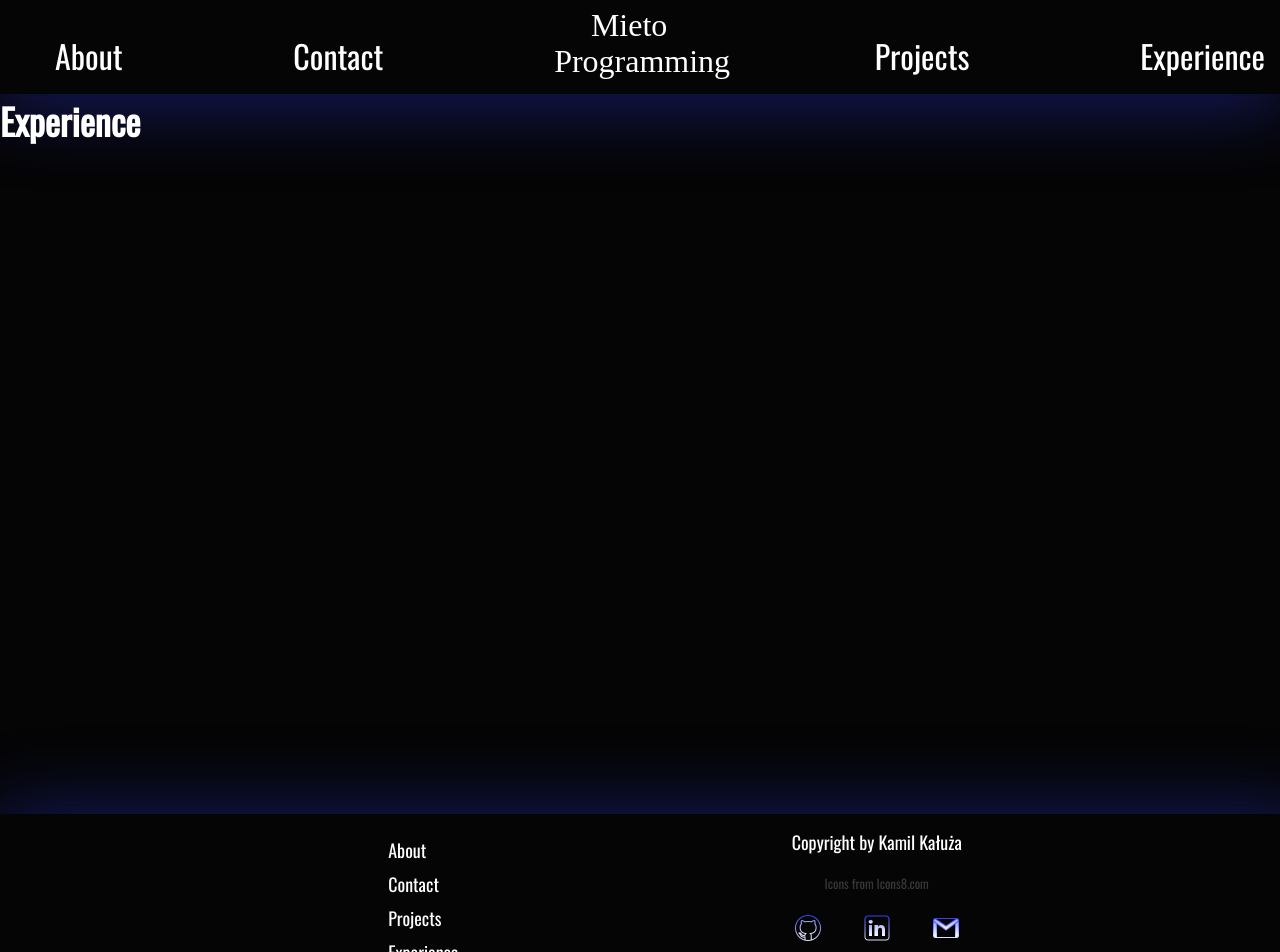
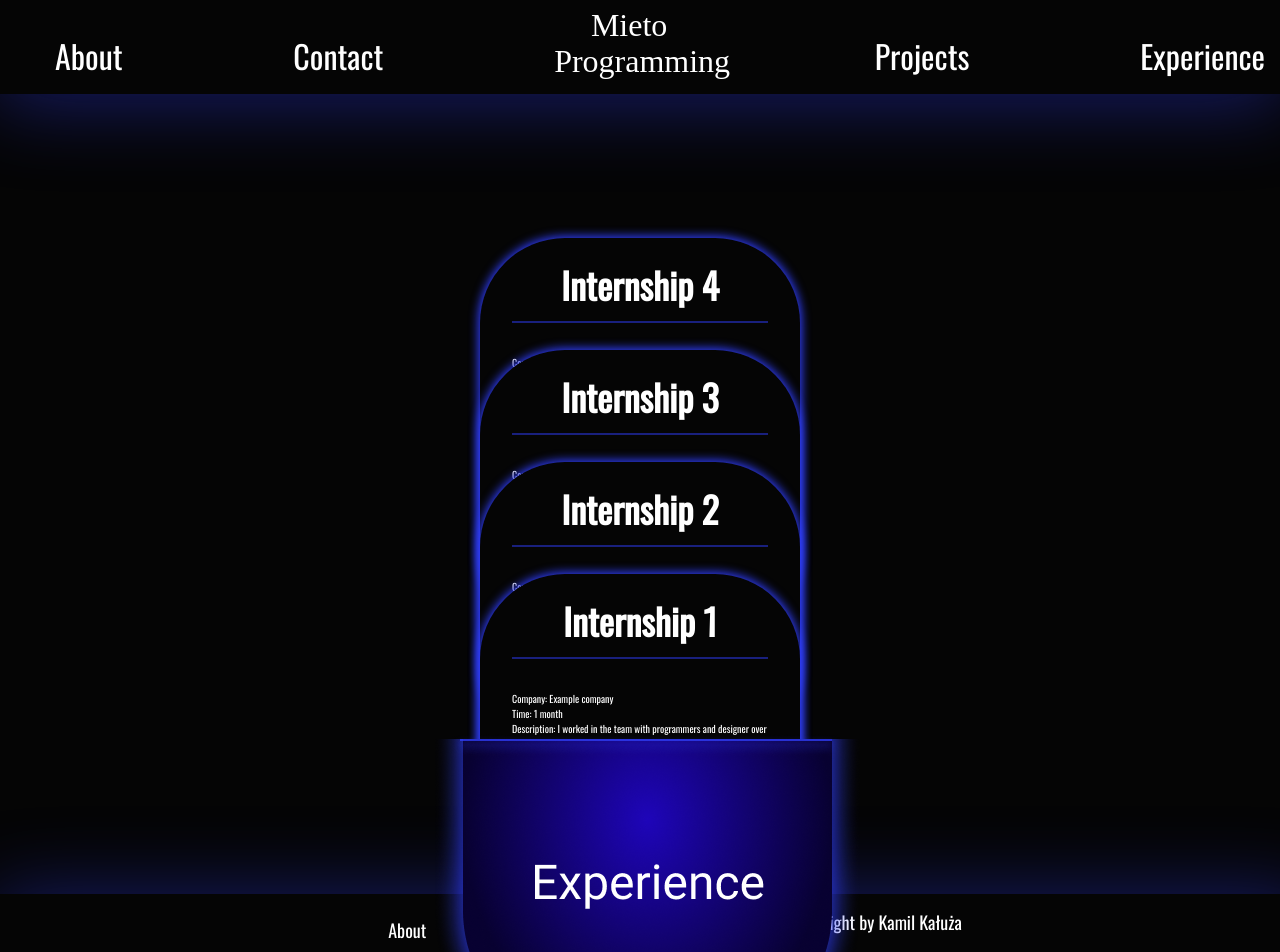
Before and after one commit to MietoProgramming/portfolio, a React (Create React App) app: page /experience in a window 1280 px wide. Shown: the top 952 px of the page. Built offline with nearby package versions, Linux system fonts and the light colour scheme; a web font is replaced by a local one.

Commit message:
experience view

```diff
--- a/src/components/about/About.jsx
+++ b/src/components/about/About.jsx
@@ -4,7 +4,7 @@ import "../../styles/About.scss";
 const About = () => {
   return (
     <div className="aboutContainer">
-      <div className="icon">
+      {/* <div className="icon">
         <img src="/passions.png" alt="passion" />
       </div>
       <div className="icon">
@@ -12,11 +12,19 @@ const About = () => {
       </div>
       <div className="icon">
         <img src="/work.png" alt="work" />
+      </div> */}
+      <div className="preview">
+        <div className="iconBubble">
+          <img src="/passions.png" alt="passion" />
+        </div>
+        <div className="descBubble">
+          <h1 id="bubbleTitle">Education</h1>
+          <div className="underline"></div>
+          <p id="bubbleText">
+            My text about my education, university and those things.
+          </p>
+        </div>
       </div>
-      {/* <h1>Contact</h1>
-      <p>GitHub: https://github.com/MietoProgramming</p>
-      <p>LinkedIn: https://www.linkedin.com/in/kaluzakamil/</p>
-      <p>Email: kamil.kaluza25@gmail.com</p> */}
     </div>
   );
 };
--- a/src/components/contact/Contact.jsx
+++ b/src/components/contact/Contact.jsx
@@ -4,13 +4,22 @@ import "../../styles/Contact.scss";
 const Contact = () => {
   return (
     <div className="contactContainer">
-      <div className="icon">
+      <div
+        className="icon"
+        onClick={() => window.open("https://www.linkedin.com/in/kaluzakamil/")}
+      >
         <img src="/linkedin.png" alt="linkedin" />
       </div>
-      <div className="icon">
+      <div
+        className="icon"
+        onClick={() => window.open("https://github.com/MietoProgramming")}
+      >
         <img src="/github.png" alt="github" />
       </div>
-      <div className="icon">
+      <div
+        className="icon"
+        onClick={() => window.open("mailto:kamil.kaluza25@gmail.com")}
+      >
         <img src="/gmail.png" alt="gmail" />
       </div>
       {/* <h1>Contact</h1>
--- a/src/components/experience/Experience.jsx
+++ b/src/components/experience/Experience.jsx
@@ -1,11 +1,122 @@
-import React from 'react'
+import React from "react";
+import "../../styles/Experience.scss";
 
 const Experience = () => {
-    return (
-        <div>
-            <h1>Experience</h1>
-        </div>
-    )
-}
+  return (
+    <div className="experienceContainer">
+      <div className="expCard card4">
+        <h1>Internship 4</h1>
+        <div className="underline"></div>
+        <p id="expCardDesc">
+          Company: Example company <br />
+          Time: 1 month <br />
+          Description: I worked in the team with programmers and designer over
+          many different mobile and web apps from areas like:
+          <br />
+          <br />
+          - Medical <br />
+          - Sport <br />
+          <br />
+          Technologies:
+          <br />
+          <br />
+          - PHP <br />
+          - YII framework <br />
+          - Dart <br />
+          - Flutter <br />
+          - Javascript <br />
+          - Bootstrap 4 <br />
+        </p>
+      </div>
 
-export default Experience
+      <div className="expCard card3">
+        <h1>Internship 3</h1>
+        <div className="underline"></div>
+        <p id="expCardDesc">
+          Company: Example company <br />
+          Time: 1 month <br />
+          Description: I worked in the team with programmers and designer over
+          many different mobile and web apps from areas like:
+          <br />
+          <br />
+          - Medical <br />
+          - Sport <br />
+          <br />
+          Technologies:
+          <br />
+          <br />
+          - PHP <br />
+          - YII framework <br />
+          - Dart <br />
+          - Flutter <br />
+          - Javascript <br />
+          - Bootstrap 4 <br />
+        </p>
+      </div>
+
+      <div className="expCard card2">
+        <h1>Internship 2</h1>
+        <div className="underline"></div>
+        <p id="expCardDesc">
+          Company: Example company <br />
+          Time: 1 month <br />
+          Description: I worked in the team with programmers and designer over
+          many different mobile and web apps from areas like:
+          <br />
+          <br />
+          <ul>
+            <li>medical</li>
+            <li>sport</li>
+          </ul>
+          <br />
+          Technologies:
+          <br />
+          <br />
+          <ul>
+            <li>PHP</li>
+            <li>YII framework</li>
+            <li>Dart</li>
+            <li>Flutter</li>
+            <li>Javascript</li>
+            <li>Bootstrap 4</li>
+          </ul>
+        </p>
+      </div>
+
+      <div className="expCard card1">
+        <h1>Internship 1</h1>
+        <div className="underline"></div>
+        <p id="expCardDesc">
+          Company: Example company <br />
+          Time: 1 month <br />
+          Description: I worked in the team with programmers and designer over
+          many different mobile and web apps from areas like:
+          <br />
+          <br />
+          <ul>
+            <li>medical</li>
+            <li>sport</li>
+          </ul>
+          <br />
+          Technologies:
+          <br />
+          <br />
+          <ul>
+            <li>PHP</li>
+            <li>YII framework</li>
+            <li>Dart</li>
+            <li>Flutter</li>
+            <li>Javascript</li>
+            <li>Bootstrap 4</li>
+          </ul>
+        </p>
+      </div>
+
+      <div className="expCardBox">
+        <img src="/expPocket.png" alt="pocket" />
+      </div>
+    </div>
+  );
+};
+
+export default Experience;
--- a/src/styles/About.scss
+++ b/src/styles/About.scss
@@ -14,5 +14,68 @@
     box-shadow: 0px 0px 40px 10px $secondary-color;
     display: flex;
     justify-content: center;
+    transition: 0.1s;
+
+    &:hover {
+      height: 145px;
+      width: 145px;
+      box-shadow: 0px 0px 60px 1px rgba($secondary-color, 0.9);
+    }
+  }
+
+  .preview {
+    height: 90vh;
+    position: relative;
+    top: 20px;
+
+    .iconBubble,
+    .descBubble {
+      background: $primary-color;
+      border-radius: 50%;
+      position: relative;
+      margin-top: 2vh;
+    }
+    .iconBubble {
+      box-shadow: -10px 0px 20px 1px $secondary-color;
+      top: 40vh;
+      height: 20vh;
+      width: 20vh;
+      padding: 5vh;
+      display: flex;
+      align-items: center;
+      justify-content: center;
+      z-index: 5;
+
+      img {
+        height: 70%;
+        width: 70%;
+      }
+    }
+
+    .descBubble {
+      height: 70vh;
+      width: 55vh;
+      padding: 2vh;
+      top: -30vh;
+      right: -10vw;
+      display: flex;
+      flex-direction: column;
+      justify-content: start;
+      align-items: center;
+      box-shadow: 0px 0px 40px 10px $secondary-color;
+      z-index: 4;
+
+      h1 {
+        margin-top: 10vh;
+        margin-bottom: 10px;
+      }
+
+      .underline {
+        height: 2px;
+        background: rgba($secondary-color, 0.5);
+        width: 60%;
+        margin-bottom: 20px;
+      }
+    }
   }
 }
--- a/src/styles/Contact.scss
+++ b/src/styles/Contact.scss
@@ -12,7 +12,14 @@
     width: 140px;
     background: $primary-color;
     box-shadow: 0px 0px 40px 10px $secondary-color;
+    transition: 0.1s;
     display: flex;
     justify-content: center;
+
+    &:hover {
+      height: 145px;
+      width: 145px;
+      box-shadow: 0px 0px 60px 1px rgba($secondary-color, 0.9);
+    }
   }
 }
--- a/src/styles/Experience.scss
+++ b/src/styles/Experience.scss
@@ -0,0 +1,100 @@
+@import "Utils";
+$cardPosition: -30vh;
+
+.experienceContainer {
+  height: 90vh;
+
+  .expCard {
+    background: $primary-color;
+    box-shadow: 0px 0px 10px 2px $secondary-color;
+    border-radius: 85px;
+    position: relative;
+    width: 320px;
+    height: 400px;
+    display: flex;
+    flex-direction: column;
+    align-items: center;
+
+    h1 {
+      margin-top: 20px;
+      text-align: center;
+      margin-bottom: 10px;
+    }
+
+    .underline {
+      height: 2px;
+      background: rgba($secondary-color, 0.5);
+      width: 80%;
+    }
+
+    p {
+      margin: 10%;
+      font-size: 10px;
+
+      li {
+        margin-left: -20px;
+      }
+
+      li::before {
+        content: "";
+        position: relative;
+        right: 15px;
+        top: -5px;
+        width: 6px;
+        height: 6px;
+        display: inline-block;
+        box-shadow: 0px 0px 10px 1px rgba($secondary-color, 0.8);
+        border-radius: 50%;
+        color: $primary-color;
+      }
+    }
+
+    &.card1 {
+      top: -100%;
+      z-index: 5;
+    }
+
+    &.card2 {
+      top: -60%;
+      z-index: 4;
+    }
+
+    &.card3 {
+      top: -20%;
+      z-index: 3;
+    }
+
+    &.card4 {
+      top: 20%;
+      z-index: 2;
+    }
+  }
+
+  .expCardBox {
+    position: relative;
+    top: -120vh;
+    z-index: 10;
+    max-width: 550px;
+  }
+  .expCard,
+  .expCardBox {
+    margin: 0px auto;
+  }
+
+  .expCardBig {
+    position: absolute;
+    z-index: 50 !important;
+    top: 15vh !important;
+    height: 80vh;
+    width: 40vw;
+    left: 30vw;
+
+    h1 {
+      font-size: 3rem;
+    }
+
+    p {
+      font-size: 1.2rem;
+    }
+  }
+}
--- a/src/styles/Layout.scss
+++ b/src/styles/Layout.scss
@@ -75,5 +75,5 @@ footer {
 }
 
 main {
-  min-height: 90vh;
+  min-height: 100vh;
 }
```
